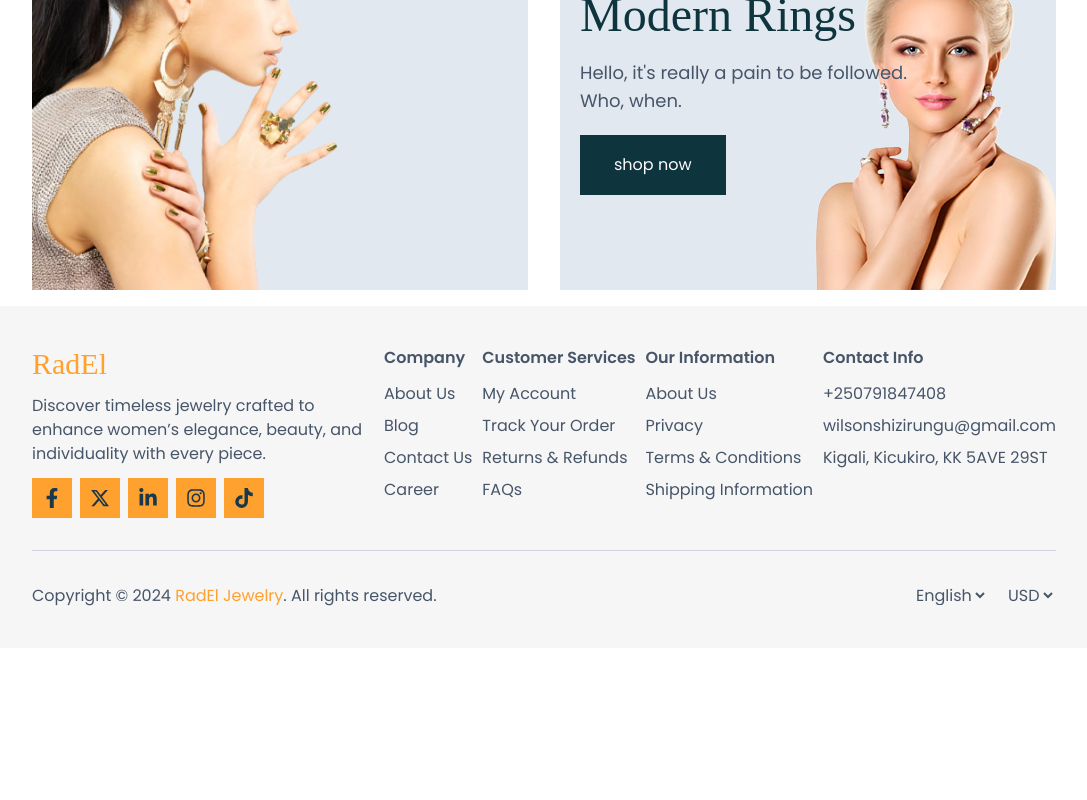
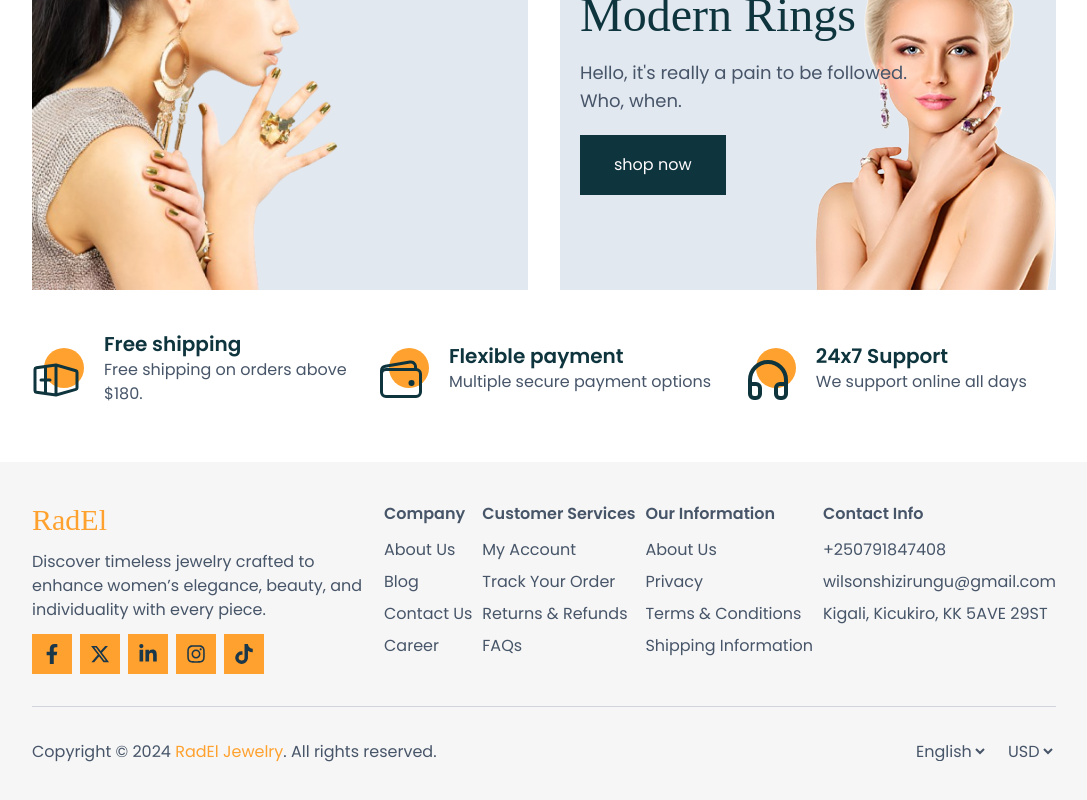
Before and after one commit to nshiziw/RadEL, a React (Vite) app: page / in a window 1280 px wide. Shown: the part 612-1412 px from the top of the page, without its empty margins (96-1183 px from the left). Before the commit the page ends 1276 px from the top, so only its background shows below. Built offline with nearby package versions, Linux system fonts and the light colour scheme; a web font is replaced by a local one.

Commit message:
development

```diff
--- /dev/null
+++ b/src/components/Features.jsx
@@ -0,0 +1,42 @@
+import { FiHeadphones } from "react-icons/fi"
+import { IoWalletOutline } from "react-icons/io5"
+import { PiShippingContainer } from "react-icons/pi"
+
+const Features = () => {
+    return (
+        <section className="py-10 px-[10%] grid grid-cols-3">
+            <div className="flex gap-2 items-center justify-center">
+                <div className="relative w-fit p-3">
+                    <div className="w-10 h-10 bg-gold rounded-full"></div>
+                    <PiShippingContainer className="text-5xl text-navy-green absolute top-5 left-0" />
+                </div>
+                <div>
+                    <h1 className="text-xl text-navy-green font-semibold">Free shipping</h1>
+                    <p className="text-slate-600">Free shipping on orders above $180.</p>
+                </div>
+            </div>
+            <div className="flex gap-2 items-center justify-center">
+                <div className="relative w-fit p-3">
+                    <div className="w-10 h-10 bg-gold rounded-full"></div>
+                    <IoWalletOutline className="text-5xl text-navy-green absolute top-5 left-0" />
+                </div>
+                <div>
+                    <h1 className="text-xl text-navy-green font-semibold">Flexible payment</h1>
+                    <p className="text-slate-600">Multiple secure payment options</p>
+                </div>
+            </div>
+            <div className="flex gap-2 items-center justify-center">
+                <div className="relative w-fit p-3">
+                    <div className="w-10 h-10 bg-gold rounded-full"></div>
+                    <FiHeadphones className="text-5xl text-navy-green absolute top-5 left-0" />
+                </div>
+                <div>
+                    <h1 className="text-xl text-navy-green font-semibold">24x7 Support</h1>
+                    <p className="text-slate-600">We support online all days</p>
+                </div>
+            </div>
+        </section>
+    )
+}
+
+export default Features
--- a/src/pages/Home.jsx
+++ b/src/pages/Home.jsx
@@ -2,6 +2,7 @@ import Button from "../components/Button.jsx"
 import heroEarring from "../assets/images/heroEarring.png"
 import heroNecklace from "../assets/images/heroNecklace.png"
 import heroRing from "../assets/images/heroRing.png"
+import Features from "../components/Features.jsx"
 
 const Home = () => {
   return (
@@ -33,6 +34,7 @@ const Home = () => {
           <img className="h-3/4 " src={heroRing} alt="" />
         </div>
       </section>
+      <Features />
     </main>
   );
 }
```
